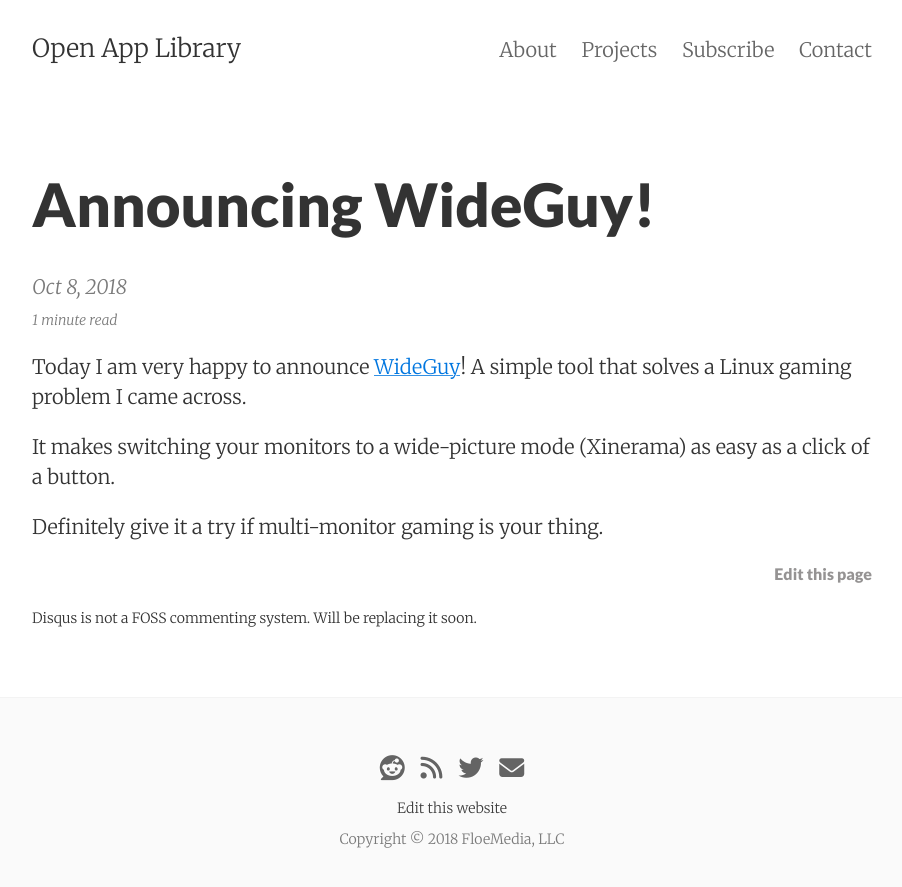
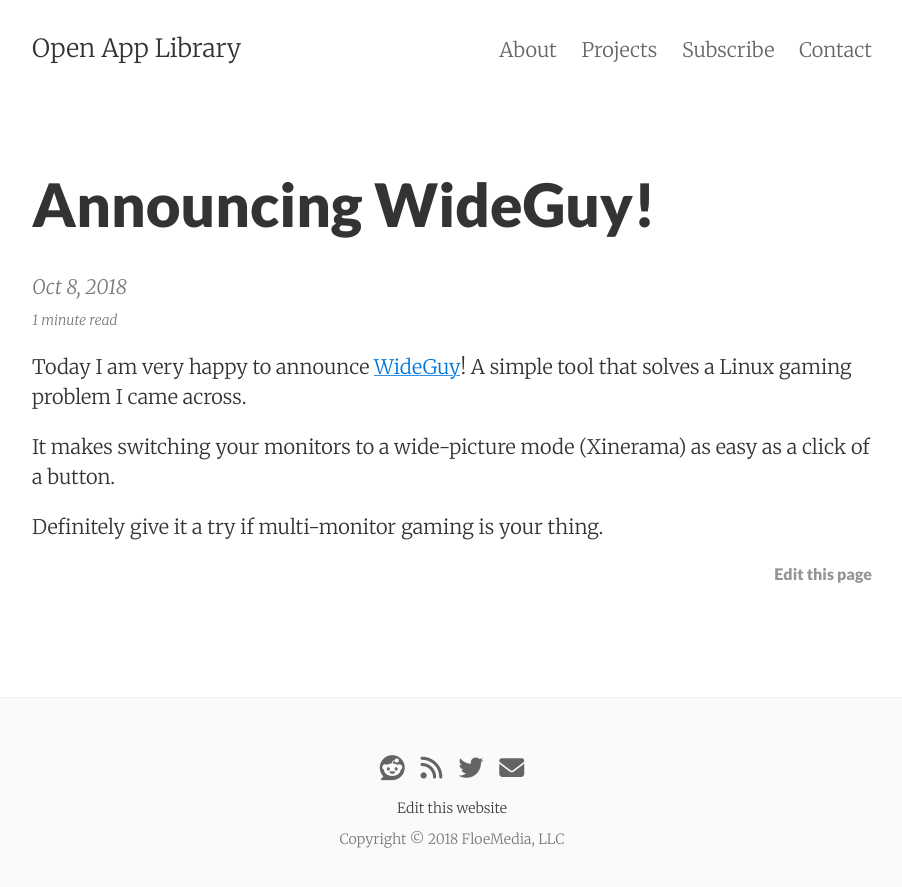
Before and after one commit to Open-App-Library/OpenAppLibrary.org, a Jekyll site: the page built from _posts/2018-10-08-announcing-wideguy.md, in a window 1280 px wide. Shown: the top 887 px of the page, without its empty margins (188-1090 px from the left). Built offline with Jekyll 4.4.1, drawn with Linux system fonts in a browser that asks for light colours; nearby versions of some CDN libraries; comment, search, counter and statistics services are not loaded.

Commit message:
Commento

```diff
--- a/_layouts/post.html
+++ b/_layouts/post.html
@@ -40,26 +40,9 @@
 
 {% include edit-this-page.html %}
 
-{% if site.disqus_shortname %}
-  <small>Disqus is not a FOSS commenting system. Will be replacing it soon.</small>
-  <div id="disqus_thread"></div>
-  <script type="text/javascript">
-    var disqus_shortname  = '{{ site.disqus_shortname }}';
-    var disqus_identifier = '{{ page.id }}';
-    var disqus_title      = {{ page.title | jsonify }};
-
-    (function() {
-      var dsq = document.createElement('script'); dsq.type = 'text/javascript'; dsq.async = true;
-      dsq.src = '//' + disqus_shortname + '.disqus.com/embed.js';
-      (document.getElementsByTagName('head')[0] || document.getElementsByTagName('body')[0]).appendChild(dsq);
-    })();
-  </script>
-  <noscript>Please enable JavaScript to view the <a href="http://disqus.com/?ref_noscript">comments powered by Disqus.</a></noscript>
-{% endif %}
-
-{% if site.facebook_comments %}
-  <div class="fb-comments" data-href="{{ site.url }}{{ page.url }}" data-width="100%" data-numposts="{{ site.facebook_comments_number }}"></div>
-{% endif %}
+<div id="commento"></div>
+<script src="https://cdn.commento.io/js/commento.js"></script>
+<noscript>Please enable JavaScript to view the <a href="http://disqus.com/?ref_noscript">comments powered by Commento.</a></noscript>
 
 {% if site.show_related_posts %}
   <h3 class="related-post-title">{{ site.text.post.related_posts }}</h3>
```
